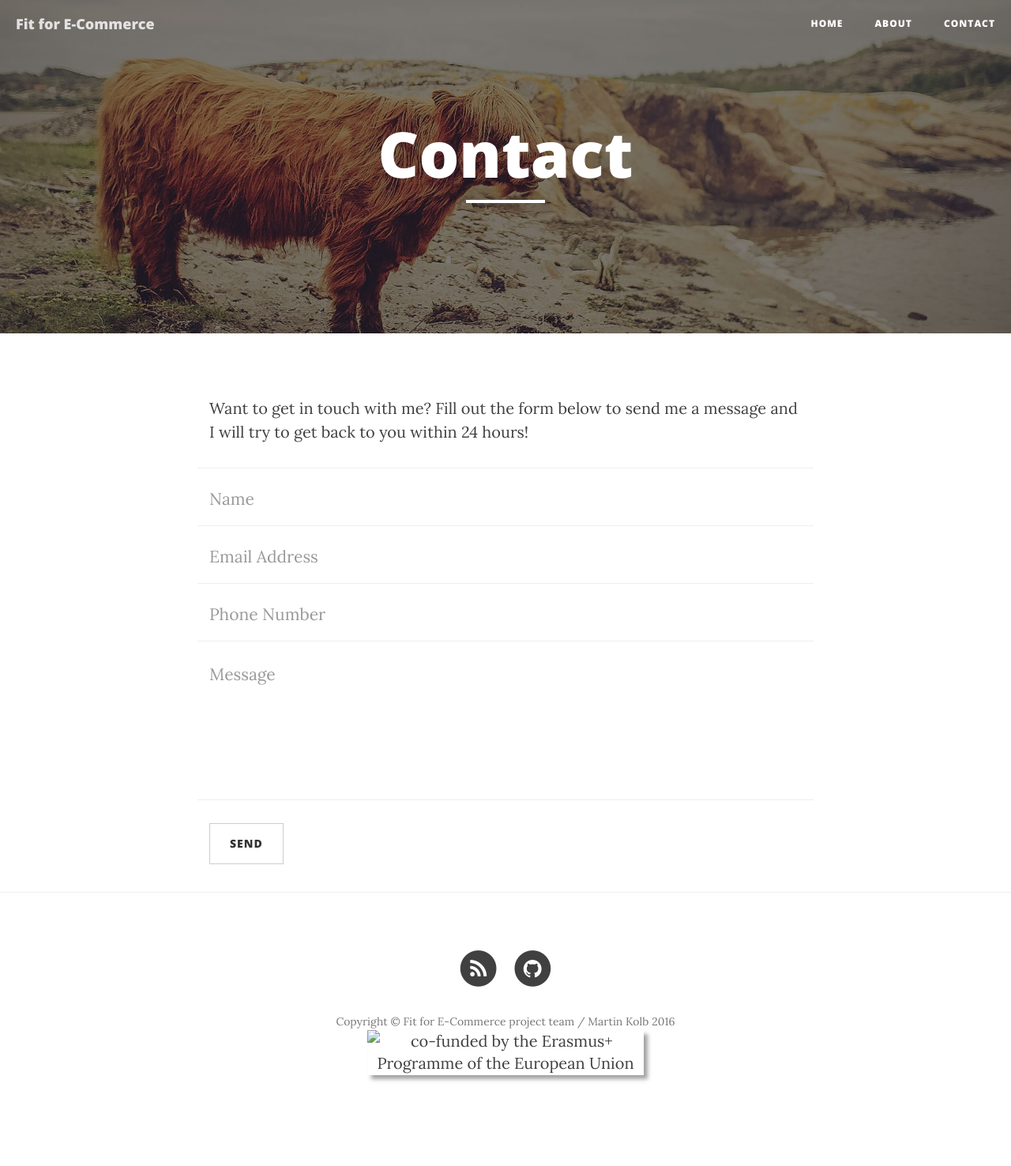
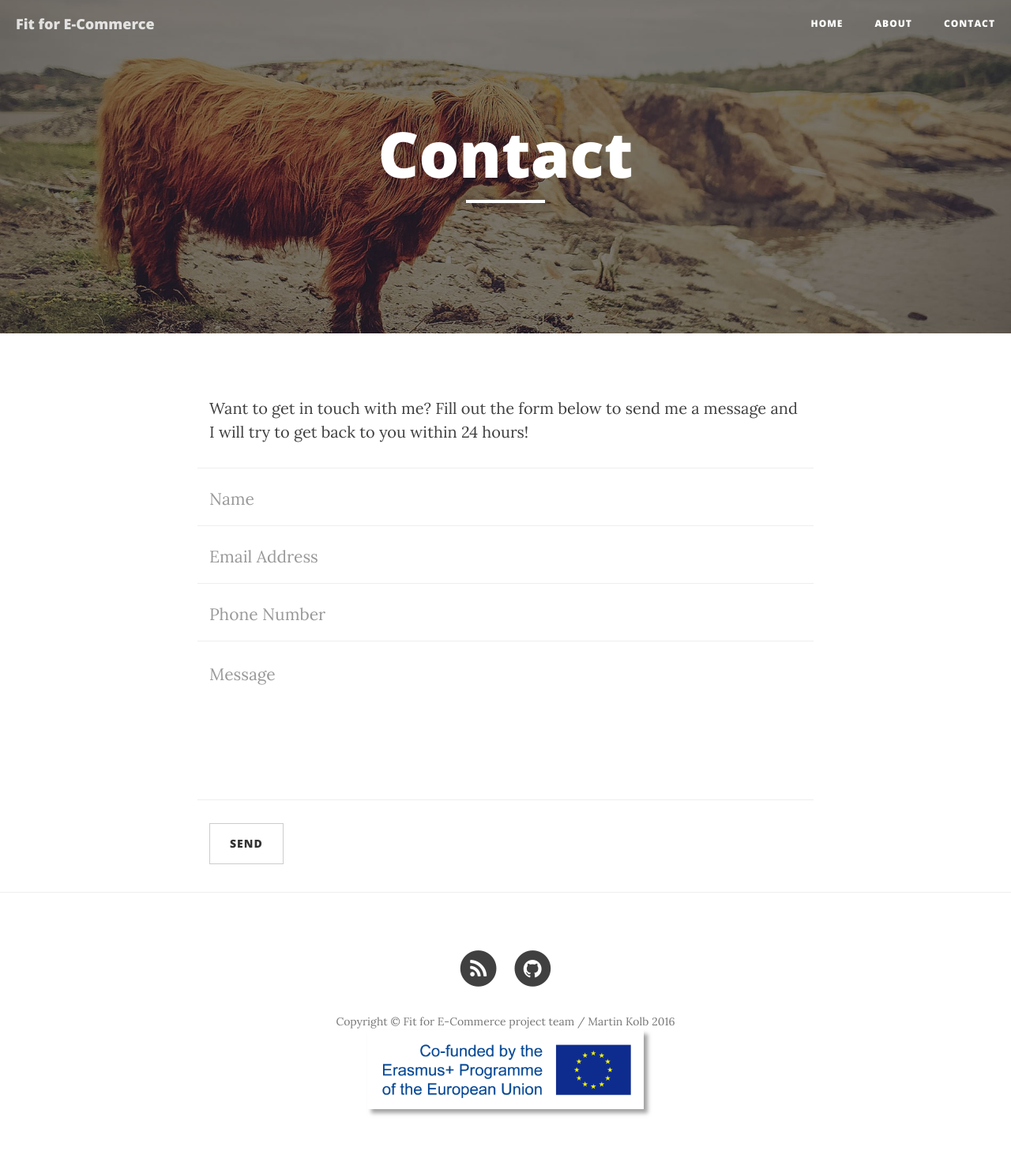
Before and after one commit to fitforecommerce/fitforecommerce.github.io, a Jekyll site: the page built from contact.html, in a window 1280 px wide. Shown: the whole page at 79% size. Built offline with Jekyll 4.4.1, drawn with Linux system fonts in a browser that asks for light colours; nearby versions of some CDN libraries; before the commit the page ends 1426 px from its top, so only the background shows below that.

Commit message:
fix img path

```diff
--- a/_includes/footer.html
+++ b/_includes/footer.html
@@ -58,7 +58,7 @@
 			<div class="col-lg-4 col-lg-offset-4">
 				<ul class="list-inline text-center">
 					<li>
-						<img src='img/co-funded-erasmus+.jpg' alt='co-funded by the Erasmus+ Programme of the European Union'>
+						<img src='/img/co-funded-erasmus+.jpg' alt='co-funded by the Erasmus+ Programme of the European Union'>
 					</li>
 				</ul>
 			</div>
```
